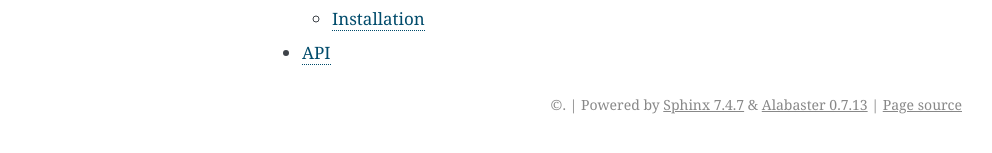
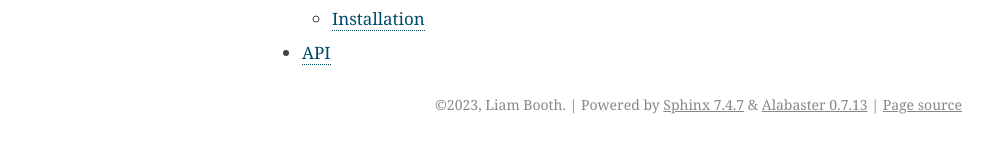
Before and after one commit to LMBooth/pybci, a Sphinx documentation site: the page built from docs/index.rst, in a window 1280 px wide. Shown: the part 536-689 px from the top of the page, without its empty margins (148-1140 px from the left). Built offline with Sphinx 7.4.7, drawn with Linux system fonts in a browser that asks for light colours; the version number is read from the project's files by our own code; part of the change alters nothing that is shown.

Commit message:
conf.py update

```diff
--- a/docs/conf.py
+++ b/docs/conf.py
@@ -1,29 +1,47 @@
-# .readthedocs.yaml
-# Read the Docs configuration file
-# See https://docs.readthedocs.io/en/stable/config-file/v2.html for details
+# Configuration file for the Sphinx documentation builder.
 
-# Required
-version: 2
+# -- Project information -----------------------------------------------------
 
-# Set the version of Python and other tools you might need
-build:
-  os: ubuntu-22.04
-  tools:
-    python: "3.11"
-    # You can also specify other tool versions:
-    # nodejs: "19"
-    # rust: "1.64"
-    # golang: "1.19"
+project = 'PyBCI'
+copyright = '2023, Liam Booth'
+author = 'Liam Booth'
 
-# Build documentation in the docs/ directory with Sphinx
-sphinx:
-   configuration: docs/conf.py
+# The full version, including alpha/beta/rc tags
+release = '1.13'
 
-# If using Sphinx, optionally build your docs in additional formats such as PDF
-# formats:
-#    - pdf
+# -- General configuration ---------------------------------------------------
+extensions = [
+    'sphinx.ext.intersphinx',
+    'sphinx.ext.extlinks',
+]
 
-# Optionally declare the Python requirements required to build your docs
-python:
-   install:
-   - requirements: docs/requirements.txt
+templates_path = ['_templates']
+exclude_patterns = ['_build', 'Thumbs.db', '.DS_Store']
+master_doc = 'index'  # for Sphinx < 2.0
+
+# -- Options for HTML output -------------------------------------------------
+
+html_theme_options = {
+#    'logo': 'logo.png',
+    'github_user': 'LMBooth',
+    'github_repo': 'PyBCI',
+    'github_button': 'true',
+    }
+
+# Add any paths that contain custom static files (such as style sheets) here,
+# relative to this directory. They are copied after the builtin static files,
+# so a file named "default.css" will overwrite the builtin "default.css".
+html_static_path = ['_static']
+
+
+# intersphinx
+intersphinx_mapping = {
+    'liblsl': ('https://labstreaminglayer.readthedocs.io/projects/liblsl', None),
+    'cmake': ('https://cmake.org/cmake/help/latest', None),
+}
+
+extlinks = {
+        'repo': ('https://github.com/%s', ''),
+        'lslrepo': ('https://github.com/labstreaminglayer/App-%s', ''),
+        'lslrelease': ('https://github.com/labstreaminglayer/App-%s/releases', 'Download '),
+        }
```
